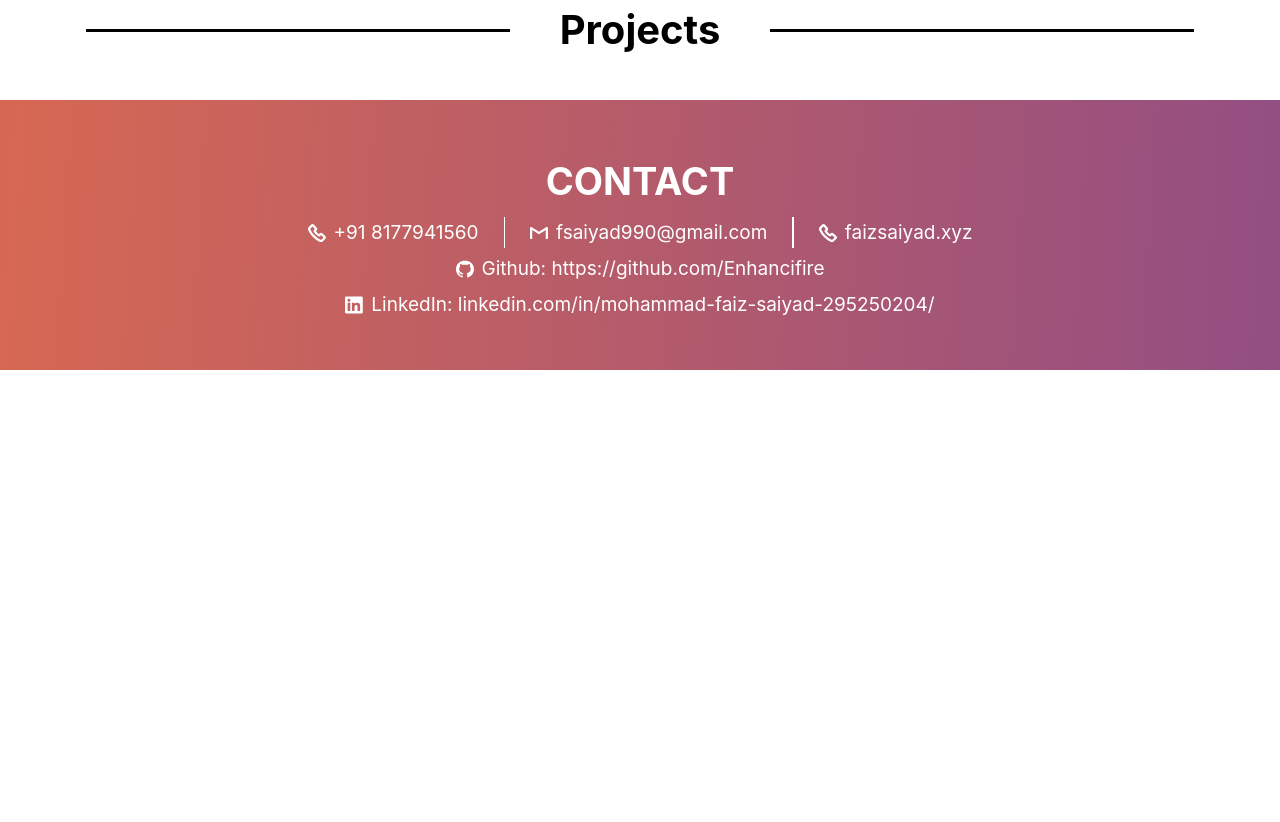
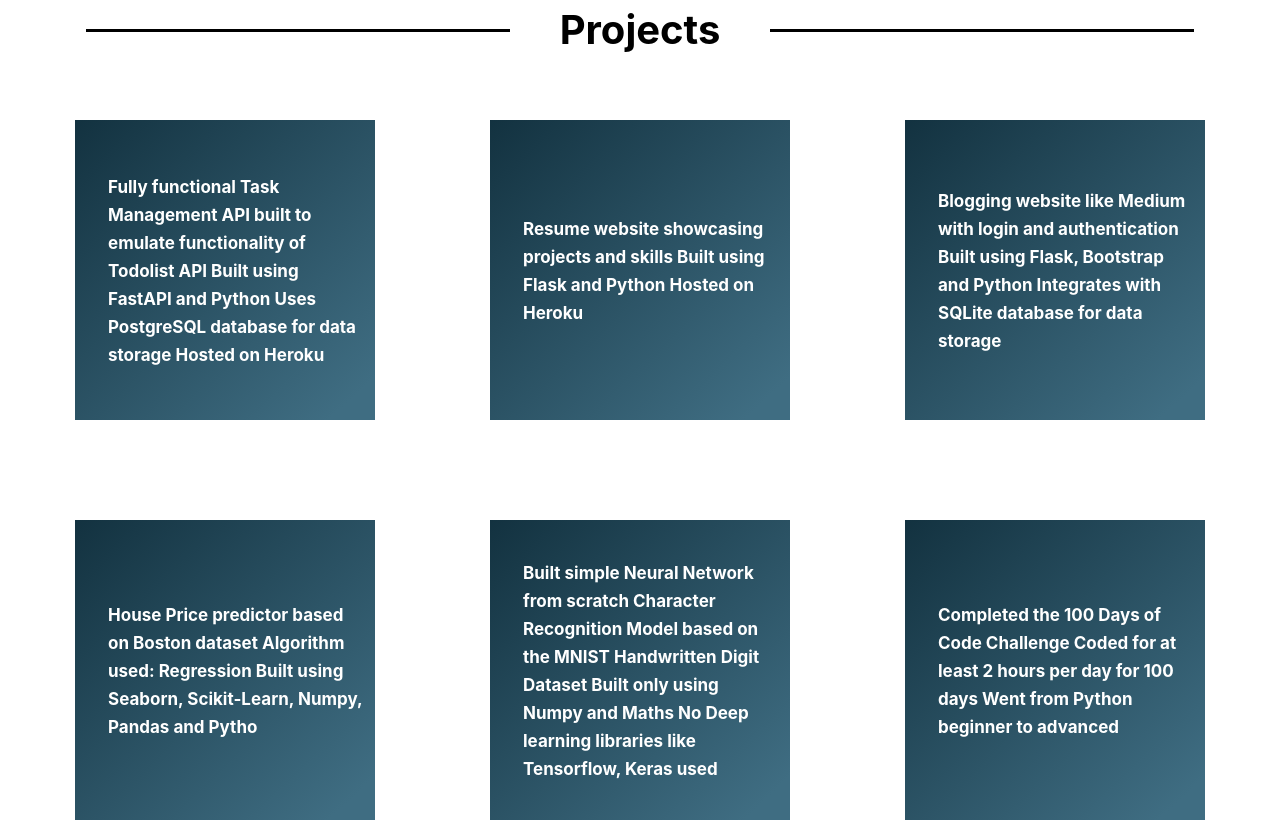
Before and after one commit to suraj9562/FaizResume, a React (Create React App) app: page / in a window 1280 px wide. Shown: the part 1500-2322 px from the top of the page. Before the commit the page ends 1870 px from the top, so only its background shows below. Built offline with nearby package versions, Linux system fonts and the light colour scheme.

Commit message:
done with projects section

```diff
--- a/src/components/Card/Card.jsx
+++ b/src/components/Card/Card.jsx
@@ -1,8 +1,8 @@
 import React from "react";
 import cssClasses from "./Card.module.css";
 
-function Card() {
-  return <div className={cssClasses.container}></div>;
+function Card({ data }) {
+  return <div className={cssClasses.container}>{data}</div>;
 }
 
 export default Card;
--- a/src/components/Card/Card.module.css
+++ b/src/components/Card/Card.module.css
@@ -0,0 +1,17 @@
+.container {
+  background: linear-gradient(316.9deg, #3f6d82 7.49%, #0c2936 113.69%);
+  padding: 1.7rem 0.9rem 1.6rem 3.3rem;
+  height: 30rem;
+  width: 30rem;
+
+  font-style: normal;
+  font-weight: 700;
+  font-size: 1.7rem;
+  line-height: 2.8rem;
+
+  display: flex;
+  align-items: center;
+  justify-content: center;
+
+  color: #ffffff;
+}
--- a/src/components/Projects/Projects.jsx
+++ b/src/components/Projects/Projects.jsx
@@ -1,7 +1,20 @@
-import React from "react";
+import React, { useState } from "react";
+import Card from "../Card/Card";
 import cssClasses from "./Projects.module.css";
 
 function Projects() {
+  const [data, setData] = useState([
+    "Fully functional Task Management API built to emulate functionality of Todolist API Built using FastAPI and Python Uses PostgreSQL database for data storage Hosted on Heroku",
+    "Resume website showcasing projects and skills Built using Flask and Python Hosted on Heroku",
+    "Blogging website like Medium with login and authentication Built using Flask, Bootstrap and Python Integrates with SQLite database for data storage",
+    "House Price predictor based on Boston dataset Algorithm used: Regression Built using Seaborn, Scikit-Learn, Numpy, Pandas and Pytho",
+    "Built simple Neural Network from scratch Character Recognition Model based on the MNIST Handwritten Digit Dataset Built only using Numpy and Maths No Deep learning libraries like Tensorflow, Keras used",
+    "Completed the 100 Days of Code Challenge Coded for at least 2 hours per day for 100 days Went from Python beginner to advanced",
+    "Calculator application built in FlutterCross platform support courtesy of Flutter Implemented themes of Material Design",
+    "Built a GUI Chatroom desktop application Implemented concepts of Socket Programming and Server Client Architecture Built in Python",
+    "Analysed the Google Play Store Application dataset Created dashboards in Jupyter Notebook Used Numpy, Pandas, Matplotlib, Seaborn, Plotly and Scikit-Learn libraries",
+  ]);
+
   return (
     <div className={cssClasses.container}>
       <div className={cssClasses.header}>
@@ -9,6 +22,14 @@ function Projects() {
         Projects
         <div className={cssClasses.line}></div>
       </div>
+      <div className={cssClasses.content}>
+        {data && data.map((val, index) => <Card id={index} data={val} />)}
+        {/* <Card
+          data={
+            "Fully functional Task Management API built to emulate functionality of Todolist APIBuilt using FastAPI and PythonUses PostgreSQL database for data storageHosted on Heroku"
+          }
+        /> */}
+      </div>
     </div>
   );
 }
--- a/src/components/Projects/Projects.module.css
+++ b/src/components/Projects/Projects.module.css
@@ -20,3 +20,11 @@
   line-height: 8rem;
   text-transform: capitalize;
 }
+
+.container .content {
+  margin: 5rem 0;
+  display: flex;
+  gap: 10rem;
+  flex-wrap: wrap;
+  justify-content: space-evenly;
+}
```
